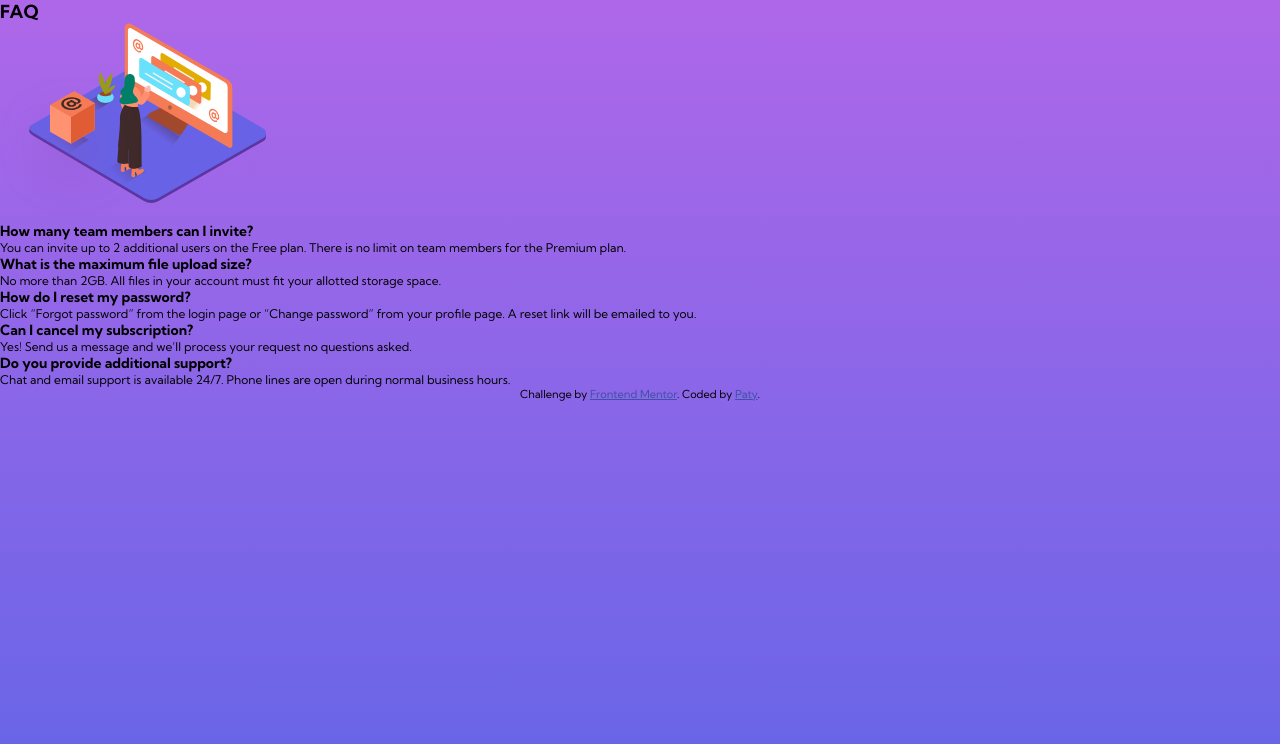
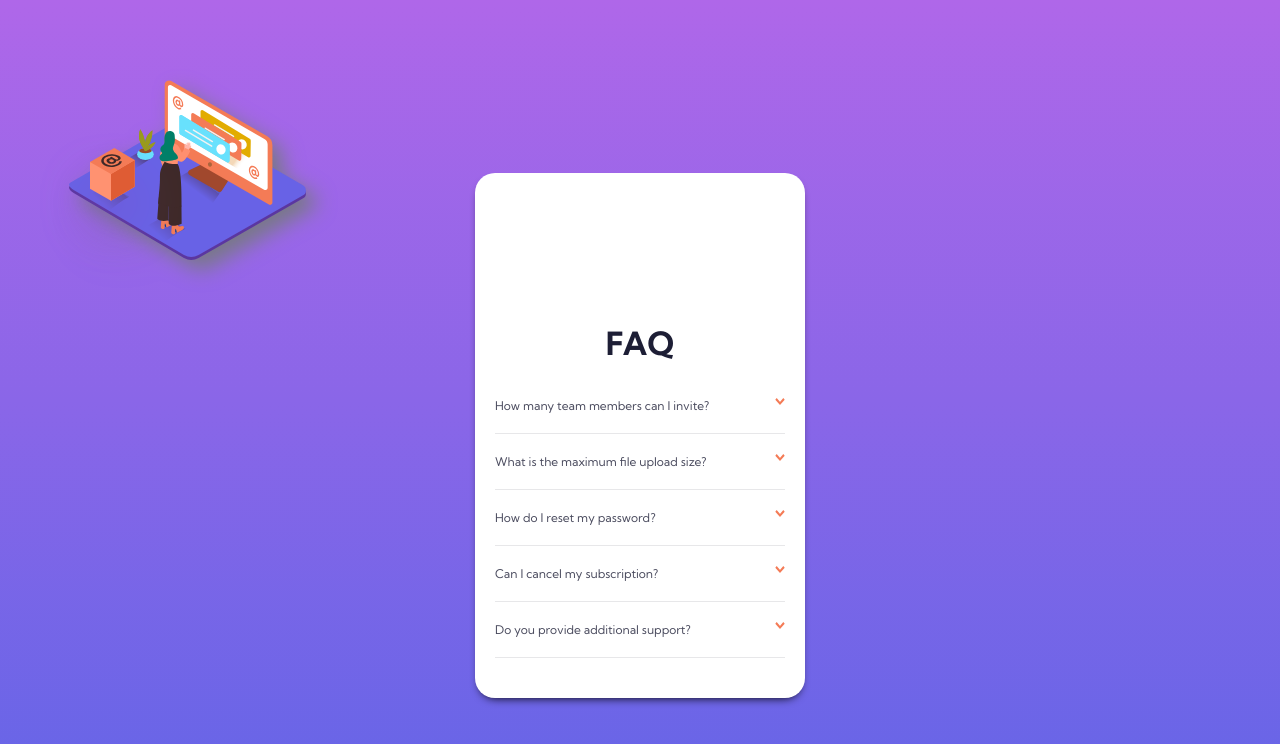
Before and after one commit to PatriciaJuradoDeBilbao/faq-accordion, a website: page index.html in a window 1280 px wide. Drawn offline with Linux system fonts and the light colour scheme.

Commit message:
add styles for each question

```diff
--- a/index.html
+++ b/index.html
@@ -17,13 +17,20 @@
   </style>
 </head>
 <body>
+  <main>
     <section class="faqs">
+
+      <div class="img-container">
+        <img class="img-top" src="./images/illustration-woman-online-mobile.svg" alt="Ilustration of a stand woman pointing to a big screen">
+      </div>
+
       <h1 class="title">FAQ</h1>
-    <div class="img">
-      <img src="./images/illustration-woman-online-mobile.svg" alt="Ilustration of a stand woman pointing to a big screen">
+
+      <div class="faq-container">
+        <div class="faq-top">
+          <h3 class="faq-title">How many team members can I invite?</h3>
+          <img class="arrow-down" src="./images/icon-arrow-down.svg" alt="Icon for accordion menu">
         </div>
-    <div class="faq-container">
-      <h3 class="faq-title">How many team members can I invite?</h3>
         <p class="faq-text">
           You can invite up to 2 additional users on the Free plan. There is no limit on
           team members for the Premium plan.
@@ -31,14 +38,20 @@
       </div>
 
       <div class="faq-container">
+        <div class="faq-top">
           <h3 class="faq-title">What is the maximum file upload size?</h3>
+          <img class="arrow-down" src="./images/icon-arrow-down.svg" alt="Icon for accordion menu">
+        </div>
         <p class="faq-text">
           No more than 2GB. All files in your account must fit your allotted storage space.
         </p>
       </div>
 
       <div class="faq-container">
+        <div class="faq-top">
           <h3 class="faq-title">How do I reset my password?</h3>
+          <img class="arrow-down" src="./images/icon-arrow-down.svg" alt="Icon for accordion menu">
+        </div>
         <p class="faq-text">
           Click “Forgot password” from the login page or “Change password” from your profile page.
           A reset link will be emailed to you.
@@ -46,22 +59,25 @@
       </div>
 
     <div class="faq-container">
+      <div class="faq-top">
         <h3 class="faq-title">Can I cancel my subscription?</h3>
+        <img class="arrow-down" src="./images/icon-arrow-down.svg" alt="Icon for accordion menu">
+      </div>
       <p class="faq-text">
         Yes! Send us a message and we’ll process your request no questions asked.
       </p>
     </div>
 
     <div class="faq-container">
+      <div class="faq-top">
         <h3 class="faq-title">Do you provide additional support?</h3>
+        <img class="arrow-down" src="./images/icon-arrow-down.svg" alt="Icon for accordion menu">
+      </div>
       <p class="faq-text">
         Chat and email support is available 24/7. Phone lines are open during normal business hours.
       </p>
     </div>
   </section>
-  <div class="attribution">
-    Challenge by <a href="https://www.frontendmentor.io?ref=challenge" target="_blank">Frontend Mentor</a>.
-    Coded by <a href="#">Paty</a>.
-  </div>
+</main>
 </body>
 </html>
--- a/scss/_base.scss
+++ b/scss/_base.scss
@@ -7,13 +7,15 @@ $color-dark-grayish: hsl(240, 6%, 50%);
 // Dividers
 $color-light-grayish: hsl(240, 5%, 91%);
 
+// Faq box
+$color-white: #fff;
 
 // Gradient
 $color-soft-violet: hsl(273, 75%, 66%);
 $color-soft-blue: hsl(240, 73%, 65%);
 
 // Font sizes
-$font-size-lg: 20px;
+$font-size-lg: 32px;
 $font-size-sm: 12px;
 
 
--- a/scss/_components.scss
+++ b/scss/_components.scss
@@ -0,0 +1,78 @@
+main {
+    display: flex;
+    justify-content: center;
+    align-items: center;
+    height: 90vh;
+}
+.faqs {
+    display: flex;
+    flex-direction: column;
+    background-color: $color-white;
+    border-radius: 20px;
+    width: 330px;
+    min-height: 300px;
+    padding-bottom: 30px;
+    margin-top: 150px;
+    box-shadow:  0 5px 10px -5px;
+
+
+    .title {
+        display: flex;
+        justify-content: center;
+        align-items: center;
+        font-size: $font-size-lg;
+        font-weight: 700;
+        margin: 150px 0 25px 0;
+        color: $color-very-dark;
+    }
+}
+
+.img-top {
+    position: absolute;
+    display: flex;
+    justify-content: center;
+    top: 80px;
+    left: 40px;
+    filter: drop-shadow(10px 10px 10px $color-dark-grayish);
+}
+
+.faq-container {
+    margin: 10px 20px;
+    display: flex;
+    flex-direction: column;
+    border-bottom: 1px solid $color-light-grayish;
+
+
+    .faq-top {
+        display: flex;
+        justify-content: space-between;
+        padding-bottom: 20px;
+    }
+
+    .faq-title {
+        font-weight: 400;
+        font-size: $font-size-sm;
+        color: $color-very-dark-grayish;
+    }
+
+    .faq-title:hover {
+        // color: $color-soft-red;
+        font-weight: 700;
+        color: $color-very-dark-grayish;
+    }
+
+    .faq-text {
+        display: none;
+        color: $color-dark-grayish;
+        font-size: $font-size-sm;
+        font-weight: 400;
+        padding-bottom: 20px;
+        line-height: 1.5;
+        width: 90%;
+    }
+
+    .arrow-down {
+        width: 10px;
+        height: 8px;
+    }
+}
```
Also changed, not shown: css/main.css. Lines whose indentation alone changed are shown as unchanged.
